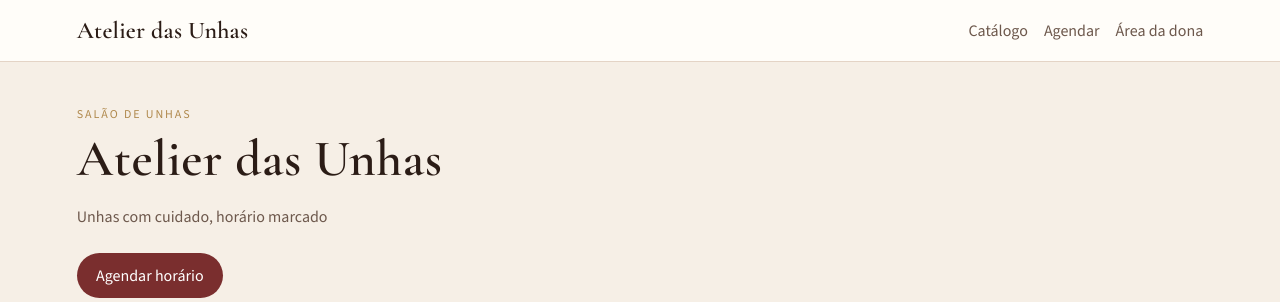
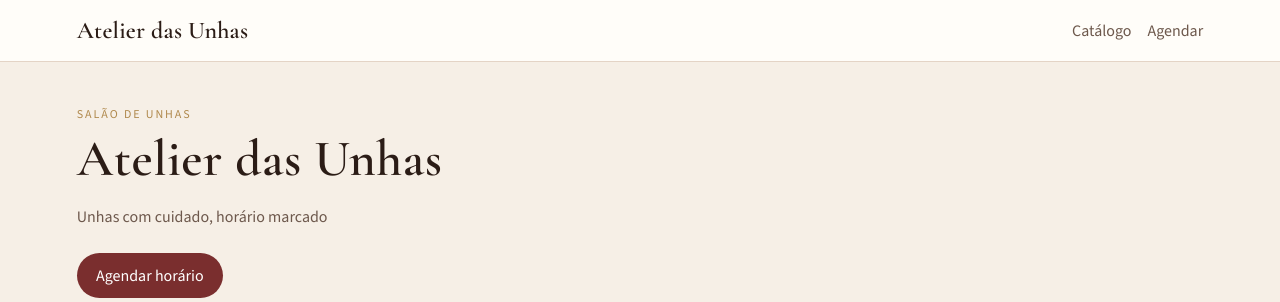
Before and after one commit to voicesz1/agendamento-salao, a FastAPI app: page / in a window 1280 px wide. Shown: the top 302 px of the page. Run offline with FastAPI, Linux system fonts and the light colour scheme.

Commit message:
Update base.html
remocao visivel do admin para usuarios clientes

```diff
--- a/app/templates/base.html
+++ b/app/templates/base.html
@@ -15,7 +15,6 @@
     <nav>
       <a href="/">Catálogo</a>
       <a href="/agendar">Agendar</a>
-      <a href="/admin">Área da dona</a>
     </nav>
   </header>
   <main>
```
